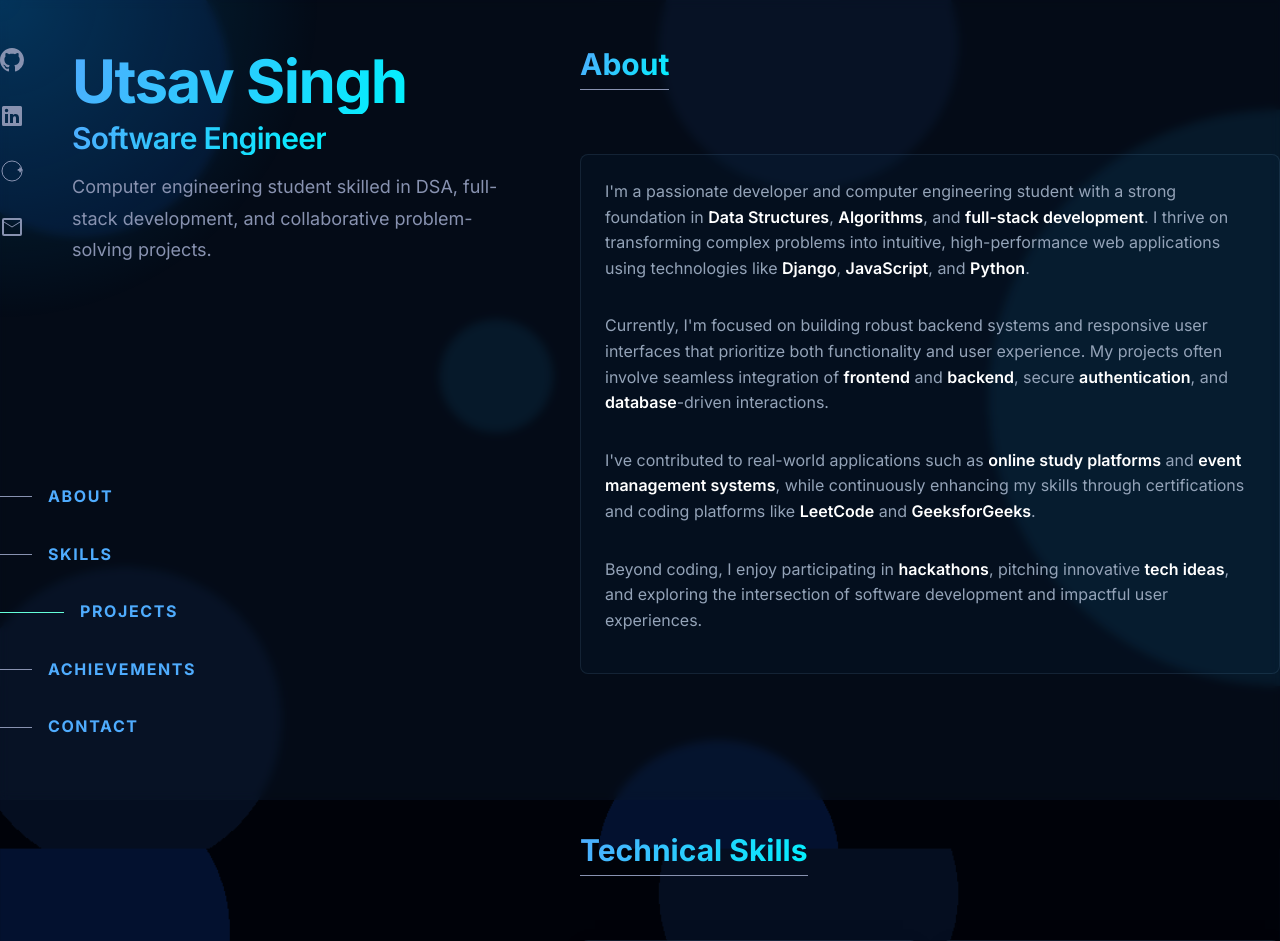
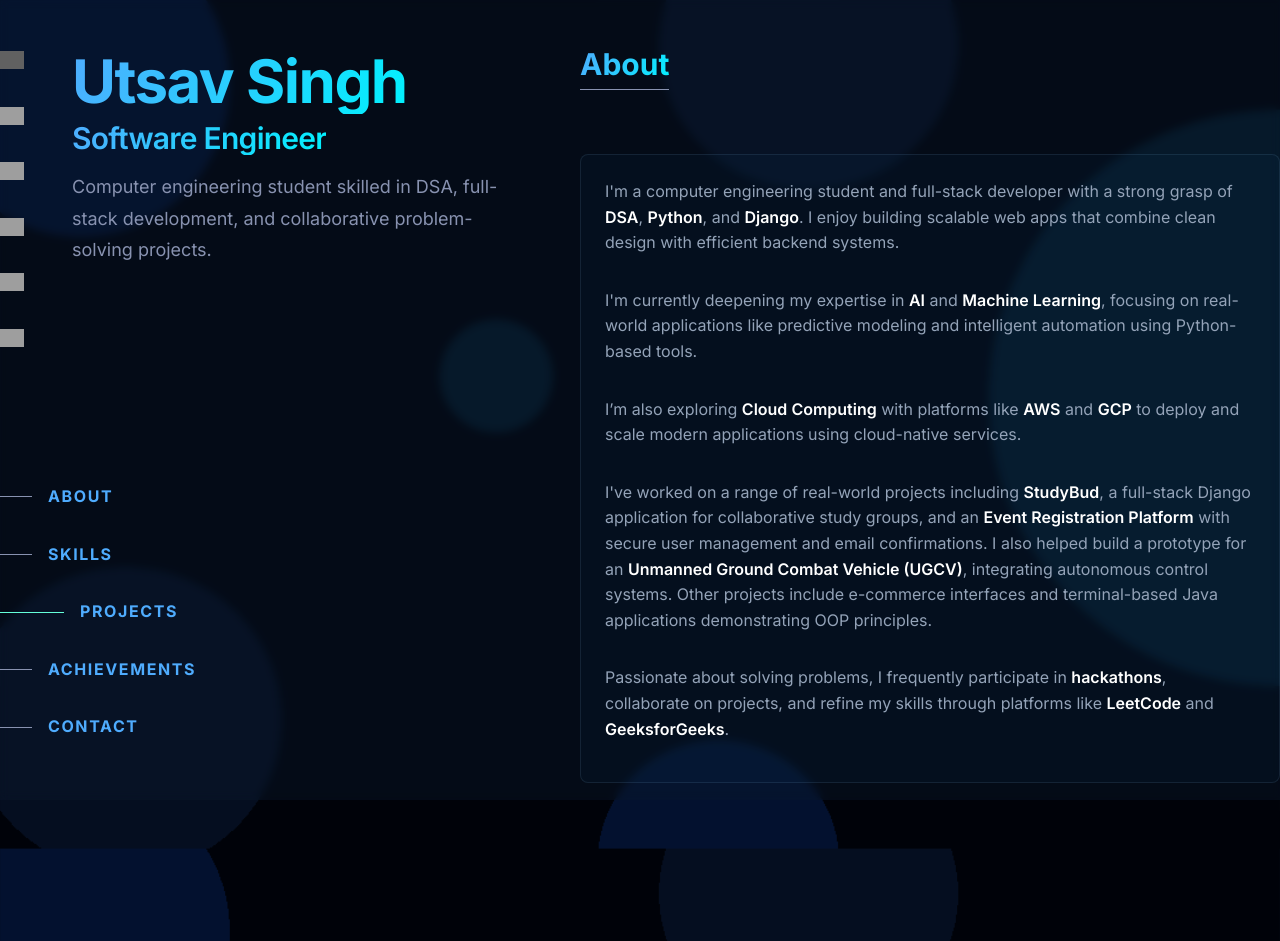
Before and after one commit to Utsav-Singh-35/Portfolio, a Django app: page / in a window 1280 px wide. Shown: the top 941 px of the page. Run offline with Django 5.2, Linux system fonts and the light colour scheme; grey boxes labelled with a size stand in for pictures from a placeholder-image service; some libraries are stand-ins or nearby versions; grey boxes are pictures that could not be loaded.

Commit message:
First version update 1

```diff
--- a/template/index.html
+++ b/template/index.html
@@ -22,34 +22,23 @@
                 <div class="header-content">
                     <!-- Social Icons -->
                     <div class="social-icons">
-                        <a href="https://github.com/UtsavSingh" class="social-icon" aria-label="GitHub">
-                            <svg xmlns="http://www.w3.org/2000/svg" viewBox="0 0 16 16" fill="currentColor" class="icon"
-                                aria-hidden="true">
-                                <path
-                                    d="M8 0C3.58 0 0 3.58 0 8c0 3.54 2.29 6.53 5.47 7.59.4.07.55-.17.55-.38 0-.19-.01-.82-.01-1.49-2.01.37-2.53-.49-2.69-.94-.09-.23-.48-.94-.82-1.13-.28-.15-.68-.52-.01-.53.63-.01 1.08.58 1.23.82.72 1.21 1.87.87 2.33.66.07-.52.28-.87.51-1.07-1.78-.2-3.64-.89-3.64-3.95 0-.87.31-1.59.82-2.15-.08-.2-.36-1.02.08-2.12 0 0 .67-.21 2.2.82.64-.18 1.32-.27 2-.27.68 0 1.36.09 2 .27 1.53-1.04 2.2-.82 2.2-.82.44 1.1.16 1.92.08 2.12.51.56.82 1.27.82 2.15 0 3.07-1.87 3.75-3.65 3.95.29.25.54.73.54 1.48 0 1.07-.01 1.93-.01 2.2 0 .21.15.46.55.38A8.013 8.013 0 0016 8c0-4.42-3.58-8-8-8z" />
-                            </svg>
+                        <a href="https://github.com/Utsav-Singh-35" class="social-icon" aria-label="GitHub">
+                            <img src="https://cdn.jsdelivr.net/gh/devicons/devicon/icons/github/github-original.svg" alt="GitHub" class="icon" style="width: 24px; height: 24px; object-fit: contain; filter: invert(1);">
                         </a>
-                        <a href="https://linkedin.com/in/UtsavSingh" class="social-icon" aria-label="LinkedIn">
-                            <svg xmlns="http://www.w3.org/2000/svg" viewBox="0 0 24 24" fill="currentColor" class="icon"
-                                aria-hidden="true">
-                                <path
-                                    d="M20.5 2h-17A1.5 1.5 0 002 3.5v17A1.5 1.5 0 003.5 22h17a1.5 1.5 0 001.5-1.5v-17A1.5 1.5 0 0020.5 2zM8 19H5v-9h3zM6.5 8.25A1.75 1.75 0 118.3 6.5a1.78 1.78 0 01-1.8 1.75zM19 19h-3v-4.74c0-1.42-.6-1.93-1.38-1.93A1.74 1.74 0 0013 14.19a.66.66 0 000 .14V19h-3v-9h2.9v1.3a3.11 3.11 0 012.7-1.4c1.55 0 3.36.86 3.36 3.66z" />
-                            </svg>
+                        <a href="https://linkedin.com/in/utsav-singh-11400a329" class="social-icon" aria-label="LinkedIn">
+                            <img src="https://content.linkedin.com/content/dam/me/business/en-us/amp/brand-site/v2/bg/LI-Bug.svg.original.svg" alt="LinkedIn" class="icon" style="width: 24px; height: 24px; object-fit: contain;">
                         </a>
                         <a href="https://g.dev/UtsavSingh" class="social-icon" aria-label="g.dev">
-                            <svg xmlns="http://www.w3.org/2000/svg" viewBox="0 0 48 48" fill="currentColor" class="icon"
-                                aria-hidden="true">
-                                <path
-                                    d="M43.611 20.083h-1.694v-1.694a1.694 1.694 0 10-3.389 0v1.694h-1.694a1.694 1.694 0 100 3.389h1.694v1.694a1.694 1.694 0 103.389 0v-1.694h1.694a1.694 1.694 0 100-3.389z" />
-                                <circle cx="24" cy="24" r="20" fill="none" stroke="currentColor" stroke-width="2" />
-                            </svg>
+                            <img src="https://www.google.com/images/branding/googlelogo/1x/googlelogo_color_272x92dp.png" alt="Google Developer" class="icon" style="width: 24px; height: 24px; object-fit: contain;">
                         </a>
-                        <a href="mailto:your@email.com" class="social-icon" aria-label="Email">
-                            <svg xmlns="http://www.w3.org/2000/svg" fill="currentColor" viewBox="0 0 24 24" class="icon"
-                                aria-hidden="true">
-                                <path
-                                    d="M2.01 4.999A2 2 0 0 1 4 3h16a2 2 0 0 1 1.99 1.999L22 19a2 2 0 0 1-2 2H4a2 2 0 0 1-2-2V4.999zm2 0V6.5l8 5 8-5V4.999H4zm16 2.5-8 5-8-5V19h16V7.499z" />
-                            </svg>
+                        <a href="mailto:us101741@email.com" class="social-icon" aria-label="Email">
+                            <img src="https://ssl.gstatic.com/ui/v1/icons/mail/rfr/gmail.ico" alt="Email" class="icon" style="width: 24px; height: 24px; object-fit: contain;">
+                        </a>
+                        <a href="https://leetcode.com/u/Singh_Utsav/" class="social-icon" aria-label="LeetCode">
+                            <img src="https://leetcode.com/_next/static/images/logo-dark-c96c407d175e36c81e236fcfdd682a0b.png" alt="LeetCode" class="icon" style="width: 24px; height: 24px; object-fit: contain;">
+                        </a>
+                        <a href="https://www.geeksforgeeks.org/user/us1017vva/" class="social-icon" aria-label="GeeksforGeeks">
+                            <img src="https://media.geeksforgeeks.org/gfg-gg-logo.svg" alt="GeeksforGeeks" class="icon" style="width: 24px; height: 24px; object-fit: contain;">
                         </a>
                     </div>
                     <div class="header-text">
@@ -94,7 +83,7 @@
                 <!-- About Section -->
                 <section id="about" class="section fade-up" aria-label="About me">
                     <h2 class="section-title">About</h2>
-                    <div class="section-content" style="background: rgba(11, 61, 96, 0.1); border: 1px solid rgba(161, 210, 255, 0.1); padding: 1.5rem; border-radius: 8px; margin-top: 2rem;">
+                    <!-- <div class="section-content" style="background: rgba(11, 61, 96, 0.1); border: 1px solid rgba(161, 210, 255, 0.1); padding: 1.5rem; border-radius: 8px; margin-top: 2rem;">
                         <p style="color: #94a3b8; line-height: 1.6; margin-bottom: 1rem;">
                             I'm a passionate developer and computer engineering student with a strong foundation in <span
                                 class="highlight">Data Structures</span>, <span class="highlight">Algorithms</span>, and
@@ -117,11 +106,43 @@
                             continuously enhancing my skills through certifications and coding platforms like <span
                                 class="highlight">LeetCode</span> and <span class="highlight">GeeksforGeeks</span>.</p>
 
+                        <p style="color: #94a3b8; line-height: 1.6; margin-bottom: 1rem;">
+                            I'm also deeply interested in the fields of <span class="highlight">Artificial Intelligence</span> and <span class="highlight">Machine Learning</span>. I am actively learning to build intelligent systems using Python-based libraries and exploring real-world use cases such as predictive models, classification systems, and data-driven decision-making.
+                        </p>
+
+                        <p style="color: #94a3b8; line-height: 1.6; margin-bottom: 1rem;">
+                            In addition, I'm gaining hands-on experience with <span class="highlight">Cloud Computing</span> platforms like <span class="highlight">AWS</span> and <span class="highlight">Google Cloud</span>, focusing on deploying scalable web applications and leveraging cloud services for storage, compute, and AI workflows.
+                        </p>
+
                         <p style="color: #94a3b8; line-height: 1.6;">
                             Beyond coding, I enjoy participating in <span class="highlight">hackathons</span>, pitching
                             innovative <span class="highlight">tech ideas</span>, and exploring the intersection of
                             software development and impactful user experiences.</p>
+                    </div> -->
+
+                    <div class="section-content" style="background: rgba(11, 61, 96, 0.1); border: 1px solid rgba(161, 210, 255, 0.1); padding: 1.5rem; border-radius: 8px; margin-top: 2rem;">
+                        <p style="color: #94a3b8; line-height: 1.6; margin-bottom: 1rem;">
+                            I'm a computer engineering student and full-stack developer with a strong grasp of <span class="highlight">DSA</span>, <span class="highlight">Python</span>, and <span class="highlight">Django</span>. I enjoy building scalable web apps that combine clean design with efficient backend systems.
+                        </p>
+
+                        <p style="color: #94a3b8; line-height: 1.6; margin-bottom: 1rem;">
+                            I'm currently deepening my expertise in <span class="highlight">AI</span> and <span class="highlight">Machine Learning</span>, focusing on real-world applications like predictive modeling and intelligent automation using Python-based tools.
+                        </p>
+
+                        <p style="color: #94a3b8; line-height: 1.6; margin-bottom: 1rem;">
+                            I’m also exploring <span class="highlight">Cloud Computing</span> with platforms like <span class="highlight">AWS</span> and <span class="highlight">GCP</span> to deploy and scale modern applications using cloud-native services.
+                        </p>
+
+                        <p style="color: #94a3b8; line-height: 1.6; margin-bottom: 1rem;">
+                            I've worked on a range of real-world projects including <span class="highlight">StudyBud</span>, a full-stack Django application for collaborative study groups, and an <span class="highlight">Event Registration Platform</span> with secure user management and email confirmations. I also helped build a prototype for an <span class="highlight">Unmanned Ground Combat Vehicle (UGCV)</span>, integrating autonomous control systems. Other projects include e-commerce interfaces and terminal-based Java applications demonstrating OOP principles.
+                        </p>
+
+                        <p style="color: #94a3b8; line-height: 1.6;">
+                            Passionate about solving problems, I frequently participate in <span class="highlight">hackathons</span>, collaborate on projects, and refine my skills through platforms like <span class="highlight">LeetCode</span> and <span class="highlight">GeeksforGeeks</span>.
+                        </p>
                     </div>
+
+
                 </section>
 
                 <section id="skills" class="section fade-up" aria-label="Technical skills">
@@ -565,28 +586,19 @@
                             </p>
                             <div class="contact-methods">
                                 <a href="mailto:us101741@gmail.com" class="contact-method">
-                                    <svg xmlns="http://www.w3.org/2000/svg" width="24" height="24" viewBox="0 0 24 24" fill="none" stroke="currentColor" stroke-width="2" stroke-linecap="round" stroke-linejoin="round">
-                                        <path d="M4 4h16c1.1 0 2 .9 2 2v12c0 1.1-.9 2-2 2H4c-1.1 0-2-.9-2-2V6c0-1.1.9-2 2-2z"></path>
-                                        <polyline points="22,6 12,13 2,6"></polyline>
-                                    </svg>
+                                    <img src="https://ssl.gstatic.com/ui/v1/icons/mail/rfr/gmail.ico" alt="Email" class="icon" style="width: 24px; height: 24px; object-fit: contain;">
                                     <span>us101741@gmail.com</span>
                                 </a>
                                 <a href="tel:+919619290827" class="contact-method">
-                                    <svg xmlns="http://www.w3.org/2000/svg" width="24" height="24" viewBox="0 0 24 24" fill="none" stroke="currentColor" stroke-width="2" stroke-linecap="round" stroke-linejoin="round">
-                                        <path d="M22 16.92v3a2 2 0 0 1-2.18 2 19.79 19.79 0 0 1-8.63-3.07 19.5 19.5 0 0 1-6-6 19.79 19.79 0 0 1-3.07-8.67A2 2 0 0 1 4.11 2h3a2 2 0 0 1 2 1.72 12.84 12.84 0 0 0 .7 2.81 2 2 0 0 1-.45 2.11L8.09 9.91a16 16 0 0 0 6 6l1.27-1.27a2 2 0 0 1 2.11-.45 12.84 12.84 0 0 0 2.81.7A2 2 0 0 1 22 16.92z"></path>
-                                    </svg>
+                                    <img src="https://content.linkedin.com/content/dam/me/business/en-us/amp/brand-site/v2/bg/LI-Bug.svg.original.svg" alt="LinkedIn" class="icon" style="width: 24px; height: 24px; object-fit: contain;">
                                     <span>+91 9619290827</span>
                                 </a>
                                 <a href="https://github.com/Utsav-Singh-35" target="_blank" rel="noopener" class="contact-method">
-                                    <svg xmlns="http://www.w3.org/2000/svg" width="24" height="24" viewBox="0 0 24 24" fill="currentColor">
-                                        <path d="M12 0C5.37 0 0 5.37 0 12c0 5.31 3.435 9.795 8.205 11.385.6.105.825-.255.825-.57 0-.285-.015-1.23-.015-2.235-3.015.555-3.795-.735-4.035-1.41-.135-.345-.72-1.41-1.23-1.695-.42-.225-1.02-.78-.015-.795.945-.015 1.62.87 1.845 1.23 1.08 1.815 2.805 1.305 3.495.99.105-.78.42-1.305.765-1.605-2.67-.3-5.46-1.335-5.46-5.925 0-1.305.465-2.385 1.23-3.225-.12-.3-.54-1.53.12-3.18 0 0 1.005-.315 3.3 1.23.96-.27 1.98-.405 3-.405s2.04.135 3 .405c2.295-1.56 3.3-1.23 3.3-1.23.66 1.65.24 2.88.12 3.18.765.84 1.23 1.905 1.23 3.225 0 4.605-2.805 5.625-5.475 5.925.435.375.81 1.095.81 2.22 0 1.605-.015 2.895-.015 3.3 0 .315.225.69.825.57A12.02 12.02 0 0024 12c0-6.63-5.37-12-12-12z"/>
-                                    </svg>
+                                    <img src="https://cdn.jsdelivr.net/gh/devicons/devicon/icons/github/github-original.svg" alt="GitHub" class="icon" style="width: 24px; height: 24px; object-fit: contain; filter: invert(1);">
                                     <span>GitHub</span>
                                 </a>
                                 <a href="https://linkedin.com/in/utsav-singh-11400a329" target="_blank" rel="noopener" class="contact-method">
-                                    <svg xmlns="http://www.w3.org/2000/svg" width="24" height="24" viewBox="0 0 24 24" fill="currentColor">
-                                        <path d="M20.447 20.452h-3.554v-5.569c0-1.328-.027-3.037-1.852-3.037-1.853 0-2.136 1.445-2.136 2.939v5.667H9.351V9h3.414v1.561h.046c.477-.9 1.637-1.85 3.37-1.85 3.601 0 4.267 2.37 4.267 5.455v6.286zM5.337 7.433c-1.144 0-2.063-.926-2.063-2.065 0-1.138.92-2.063 2.063-2.063 1.14 0 2.064.925 2.064 2.063 0 1.139-.925 2.065-2.064 2.065zm1.782 13.019H3.555V9h3.564v11.452zM22.225 0H1.771C.792 0 0 .774 0 1.729v20.542C0 23.227.792 24 1.771 24h20.451C23.2 24 24 23.227 24 22.271V1.729C24 .774 23.2 0 22.222 0h.003z"/>
-                                    </svg>
+                                    <img src="https://content.linkedin.com/content/dam/me/business/en-us/amp/brand-site/v2/bg/LI-Bug.svg.original.svg" alt="LinkedIn" class="icon" style="width: 24px; height: 24px; object-fit: contain;">
                                     <span>LinkedIn</span>
                                 </a>
                             </div>
```
